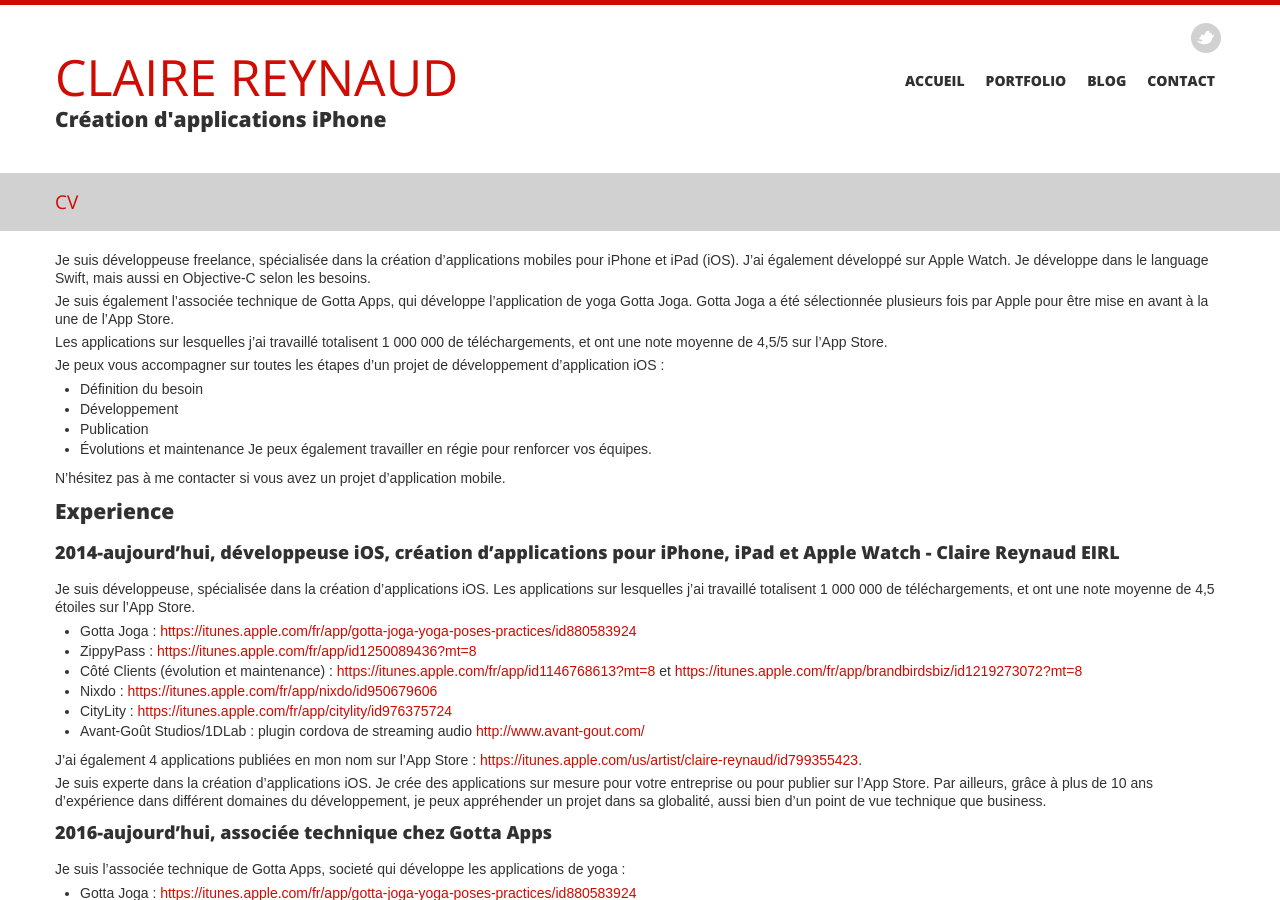
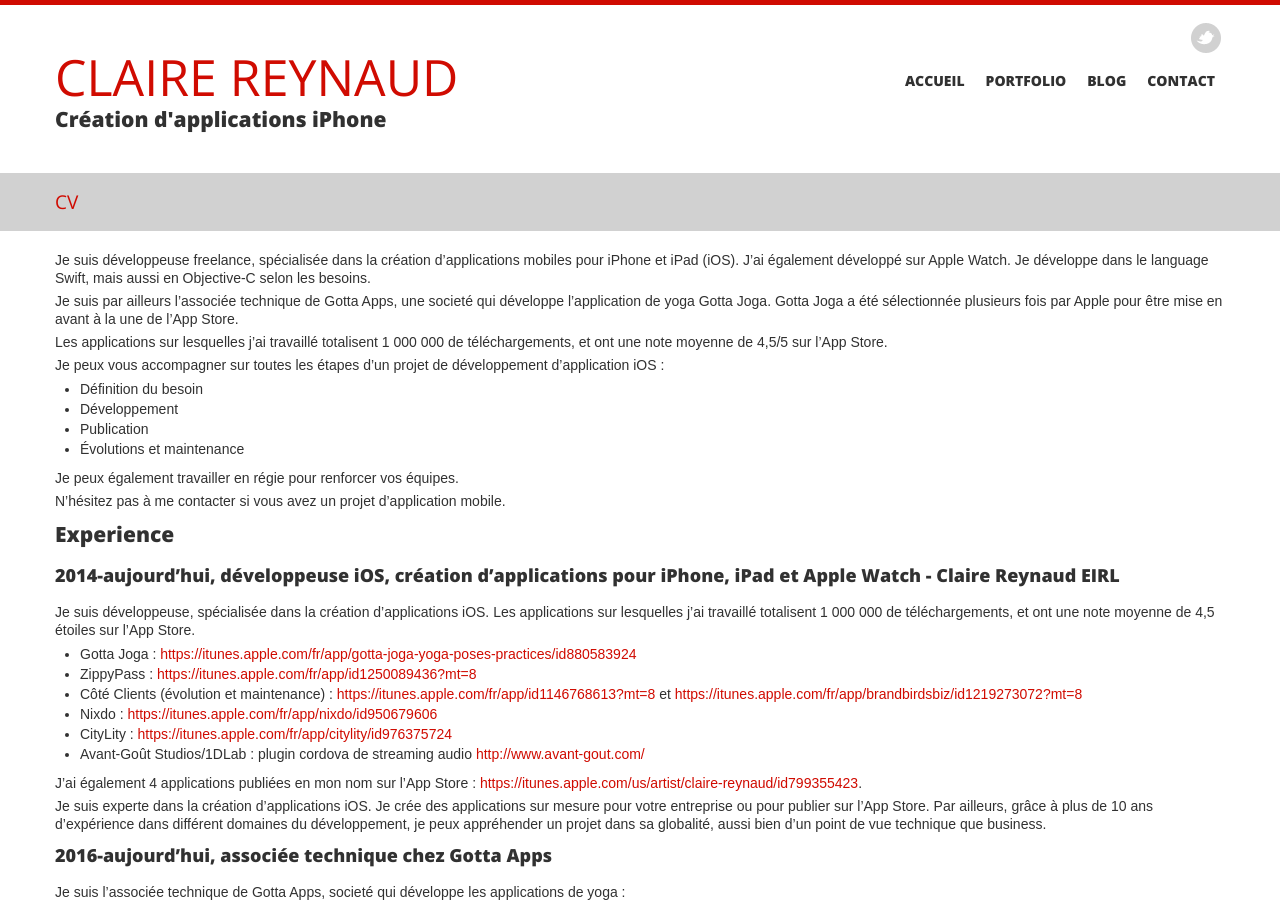
Before and after one commit to creynaud/creynaud.github.io, a Jekyll site: the page built from cv.md, in a window 1280 px wide and 900 px high. Built offline with Jekyll 4.4.1, drawn with Linux system fonts in a browser that asks for light colours; nearby versions of some CDN libraries; a script that is not in the unit is left out; comment, search, counter and statistics services are not loaded.

Commit message:
Fix wording

```diff
--- a/cv.md
+++ b/cv.md
@@ -7,7 +7,7 @@
 
 Je suis développeuse freelance, spécialisée dans la création d'applications mobiles pour iPhone et iPad (iOS). J'ai également développé sur Apple Watch. Je développe dans le language Swift, mais aussi en Objective-C selon les besoins.
 
-Je suis également l'associée technique de Gotta Apps, qui développe l'application de yoga Gotta Joga. Gotta Joga a été sélectionnée plusieurs fois par Apple pour être mise en avant à la une de l'App Store.
+Je suis par ailleurs l'associée technique de Gotta Apps, une societé qui développe l'application de yoga Gotta Joga. Gotta Joga a été sélectionnée plusieurs fois par Apple pour être mise en avant à la une de l'App Store.
 
 Les applications sur lesquelles j'ai travaillé totalisent 1 000 000 de téléchargements, et ont une note moyenne de 4,5/5 sur l'App Store.
 
@@ -16,6 +16,7 @@
 - Développement
 - Publication
 - Évolutions et maintenance
+
 Je peux également travailler en régie pour renforcer vos équipes.
 
 N'hésitez pas à me contacter si vous avez un projet d'application mobile.
```
